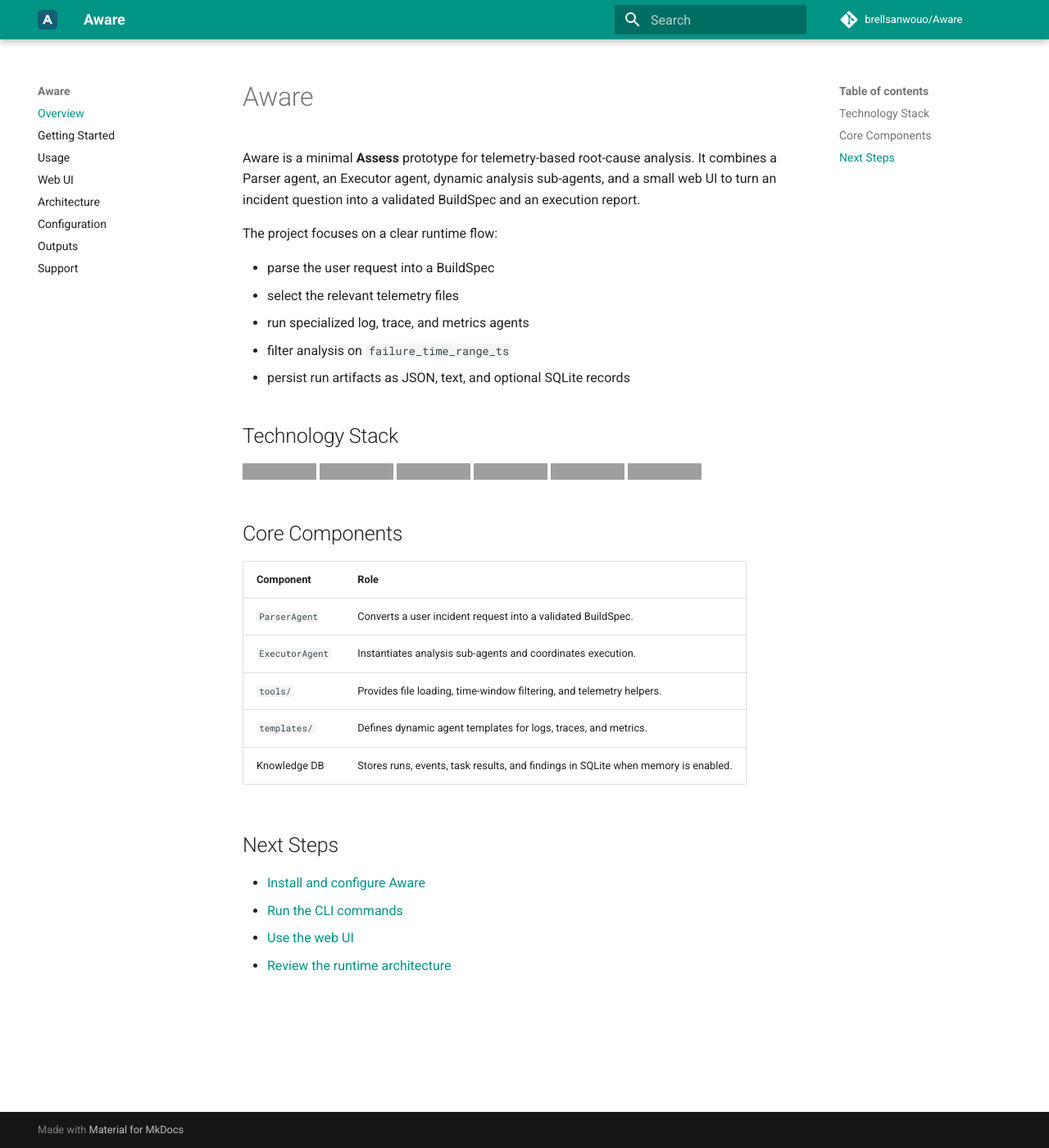
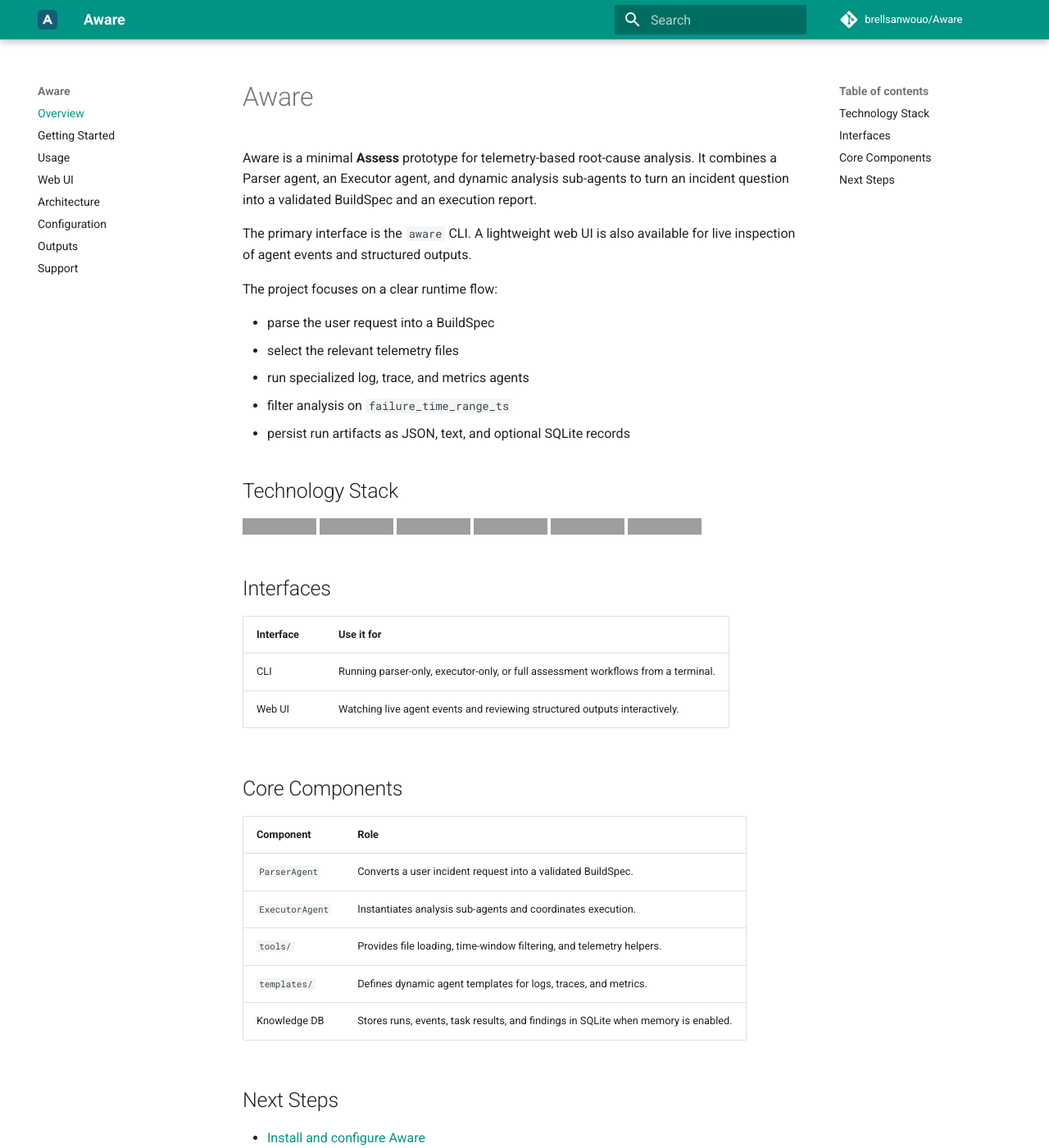
Before and after one commit to brellsanwouo/AWARE, an MkDocs documentation site: the page built from docs/index.md, in a window 1280 px wide and 1400 px high. Shown: the whole window at 82% size. Built offline with MkDocs 1.6.1 and Material for MkDocs 9.7.7, drawn with Linux system fonts in a browser that asks for light colours; comment, search, counter and statistics services are not loaded; grey boxes are pictures that could not be loaded.

Commit message:
Clarify CLI and UI documentation entry points

```diff
--- a/docs/index.md
+++ b/docs/index.md
@@ -1,6 +1,8 @@
 # Aware
 
-Aware is a minimal **Assess** prototype for telemetry-based root-cause analysis. It combines a Parser agent, an Executor agent, dynamic analysis sub-agents, and a small web UI to turn an incident question into a validated BuildSpec and an execution report.
+Aware is a minimal **Assess** prototype for telemetry-based root-cause analysis. It combines a Parser agent, an Executor agent, and dynamic analysis sub-agents to turn an incident question into a validated BuildSpec and an execution report.
+
+The primary interface is the `aware` CLI. A lightweight web UI is also available for live inspection of agent events and structured outputs.
 
 The project focuses on a clear runtime flow:
 
@@ -19,6 +21,13 @@ The project focuses on a clear runtime flow:
 ![Pydantic](https://img.shields.io/badge/Pydantic-2.x-E92063?style=flat&logo=pydantic&logoColor=white)
 ![SQLite](https://img.shields.io/badge/SQLite-supported-003B57?style=flat&logo=sqlite&logoColor=white)
 
+## Interfaces
+
+| Interface | Use it for |
+| --- | --- |
+| CLI | Running parser-only, executor-only, or full assessment workflows from a terminal. |
+| Web UI | Watching live agent events and reviewing structured outputs interactively. |
+
 ## Core Components
 
 | Component | Role |
```
